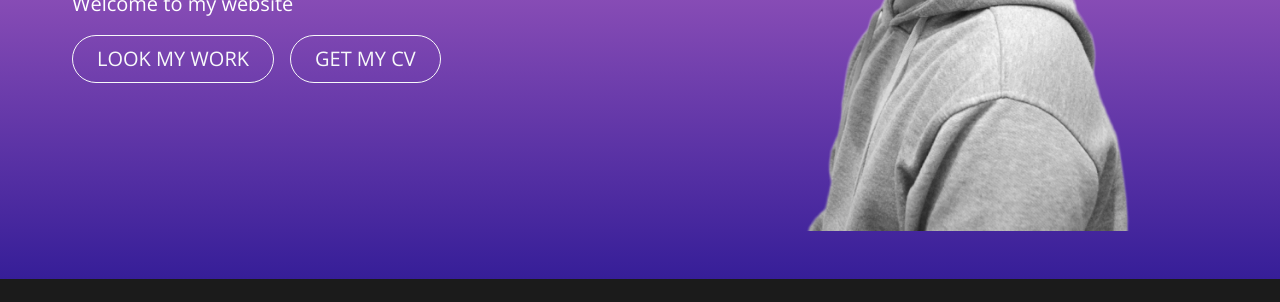
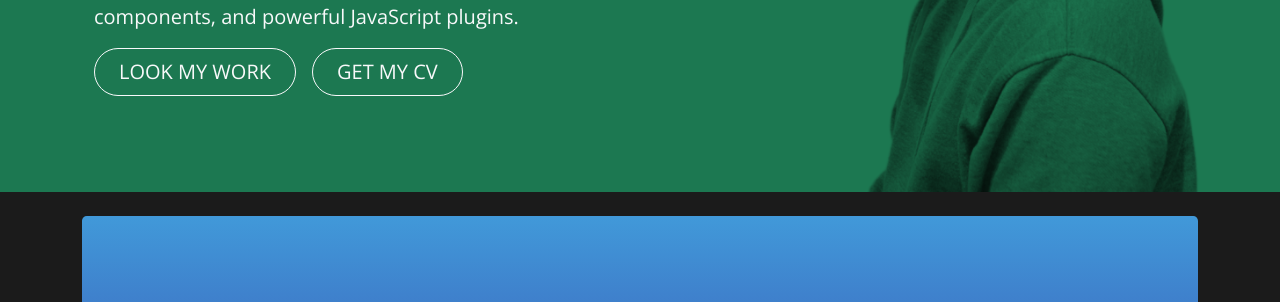
Before and after one commit to admajarois/company-profile, a website built with webpack: page src/templates/index.html in a window 1280 px wide. Shown: the part 374-676 px from the top of the page. Built offline with nearby package versions, Linux system fonts and the light colour scheme.

Commit message:
modification some color and hero image

```diff
--- a/src/scripts/views/pages/home.js
+++ b/src/scripts/views/pages/home.js
@@ -3,25 +3,23 @@ import image from '../../../public/hero.png';
 const Home = {
     async render() {
         return `
-        <div class="container-fluid col-xxl-8 px-4 py-5">
-            <div class="row flex-row-reverse align-items-center g-5 py-5 px-5 hero-bg">
-                <div class="col-10 col-sm-8 col-lg-6">
-                    <img src="${image}" class="d-block mx-lg-auto img-fluid" alt="Bootstrap Themes" width="700" height="500" loading="lazy">
-                </div>
-                <div class="col-lg-6">
-                    <h1 class="display-5 fw-bolder lh-1 mb-3 text-white">Hola,</h1>
-                    <h2 class="display-6 fw-bold text-white">I'm Rois Dwi Admaja</h2>
-                    <p class="lead text-white">Welcome to my website</p>
-                    <div class="d-grid gap-2 d-md-flex justify-content-md-start">
-                        <a href="#" class="btn btn-outline-light btn-lg px-4 me-md-2 rounded-pill">LOOK MY WORK</a>
-                        <a href="#" class="btn btn-outline-light btn-lg px-4 me-md-2 rounded-pill">GET MY CV</a>
+        <div class="hero-bg mb-4 text-light">
+            <div class="container col-xxl-8 px-4 py-5">
+                <div class="row flex-lg-row align-items-center g-5 py-5">
+                    <div class="col-lg-6">
+                        <h1 class="display-5 fw-bold lh-1 mb-3">Responsive left-aligned hero with image</h1>
+                        <p class="lead">Quickly design and customize responsive mobile-first sites with Bootstrap, the world’s most popular front-end open source toolkit, featuring Sass variables and mixins, responsive grid system, extensive prebuilt components, and powerful JavaScript plugins.</p>
+                        <div class="d-grid gap-2 d-md-flex justify-content-md-start">
+                            <button type="button" class="btn btn-outline-light btn-lg px-4 me-md-2 rounded-pill">LOOK MY WORK</button>
+                            <button type="button" class="btn btn-outline-light btn-lg px-4 rounded-pill">GET MY CV</button>
+                        </div>
                     </div>
                 </div>
             </div>
         </div>
 
         <div class=container py-5>
-            <div class="p-5 mb-4 about-bg rounded-3">
+            <div class="p-5 mb-4 bg-gradient-second rounded-3">
                 <div class="container-fluid py-5 d-xl-flex flex-column align-items-center">
                     <h1 class="display-5 fw-bold text-white">About me</h1>
                     <p class="col-md-8 fs-4 text-white text-center">I am a person who likes to learn new things and be creative.
@@ -33,24 +31,22 @@ const Home = {
 
             <div class="row align-items-md-stretch">
                 <div class="col-md-6 mb-4">
-                    <div class="h-100 p-5 text-white bg-dark rounded-3">
+                    <div class="h-100 p-5 text-white bg-gradient-third rounded-3">
                         <h2>Change the background</h2>
                         <p>Swap the background-color utility and add a color utility to mix up the jumbotron look. Then, mix and match with additional component themes and more.</p>
-                        <button class="btn btn-outline-light" type="button">Example button</button>
                     </div>
                 </div>
                 <div class="col-md-6 mb-4">
-                    <div class="h-100 p-5 bg-light border rounded-3">
+                    <div class="h-100 p-5 text-white bg-gradient-fourth rounded-3">
                         <h2>Add borders</h2>
                         <p>Or, keep it light and add a border for some added definition to the boundaries of your content. Be sure to look under the hood at the source HTML here as we've adjusted the alignment and sizing of both column's content for equal-height.</p>
-                        <button class="btn btn-outline-secondary" type="button">Example button</button>
                     </div>
                 </div>
             </div>
 
-            <div class="p-5 mb-4 about-bg rounded-3">
+            <div class="p-5 mb-4 bg-gradient-fifth rounded-3">
                 <div class="container-fluid py-5 d-xl-flex flex-column align-items-center">
-                    <h1 class="display-5 fw-bold text-white">About me</h1>
+                    <h1 class="display-5 fw-bold text-white">My Work</h1>
                     <p class="col-md-8 fs-4 text-white text-center">I am a person who likes to learn new things and be creative.
                     I'm currently open to work as a freelancer
                     as well as permanent employees.</p>
--- a/src/styles/styles.sass
+++ b/src/styles/styles.sass
@@ -2,7 +2,7 @@
 
 $darkColor: #1B1B1B;
 $ligthColor: #FFFFFF;
-$pinkColor: #F389DC;
+$pinkColor: #f389dc;
 $celestialblueColor: #4199D9;
 $purpleColor: #361E98;
 $orangeColor: #F29D4F;
@@ -17,6 +17,7 @@ $barnredColor: #700808;
 $sealBrownColor: #592406;
 $animalColor: #A31C13;
 $fulvousColor: #DA7E12;
+$imageURL: url('/hero.png');
 
 @mixin gradient($startColor, $endColor, $orientation)
     @if $orientation == 'vertical'
@@ -36,22 +37,27 @@ body
     flex-direction: column;
     background-color: $darkColor;
 
-.bg-gradient-first
-    @include gradient($pinkColor , $purpleColor , vertical );
+.bg
+    &-gradient-first
+        @include gradient($pinkColor , #361e9827 , vertical );
 
-.bg-gradient-second
-    @include gradient($celestialblueColor, $purpleColor , vertical);
+    &-gradient-second
+        @include gradient($celestialblueColor, $purpleColor , vertical);
 
-.bg-gradient-third
-    @include gradient($brownColor, $orangeColor , vertical);
+    &-gradient-third
+        @include gradient($brownColor, $orangeColor , vertical);
 
-.
+    &-gradient-fourth
+        @include gradient($violinbrownColor, $yellowColor, vertical);
 
-
+    &-gradient-fifth
+        @include gradient($lincolnGreenColor, $limegreenColor, vertical);
 
 
 .hero-bg
-    @include gradient($pinkColor , $purpleColor , vertical );
-
-.about-bg
-    @include gradient($celestialblueColor, $purpleColor , vertical);
+    background-color: #1c7851;
+    background-image: $imageURL;
+    background-repeat: no-repeat;
+    background-position: right bottom;
+    background-blend-mode: multiply;
+    background-size: 70vh;
```
Also changed, not shown: src/styles/styles.css, 1 other file.
